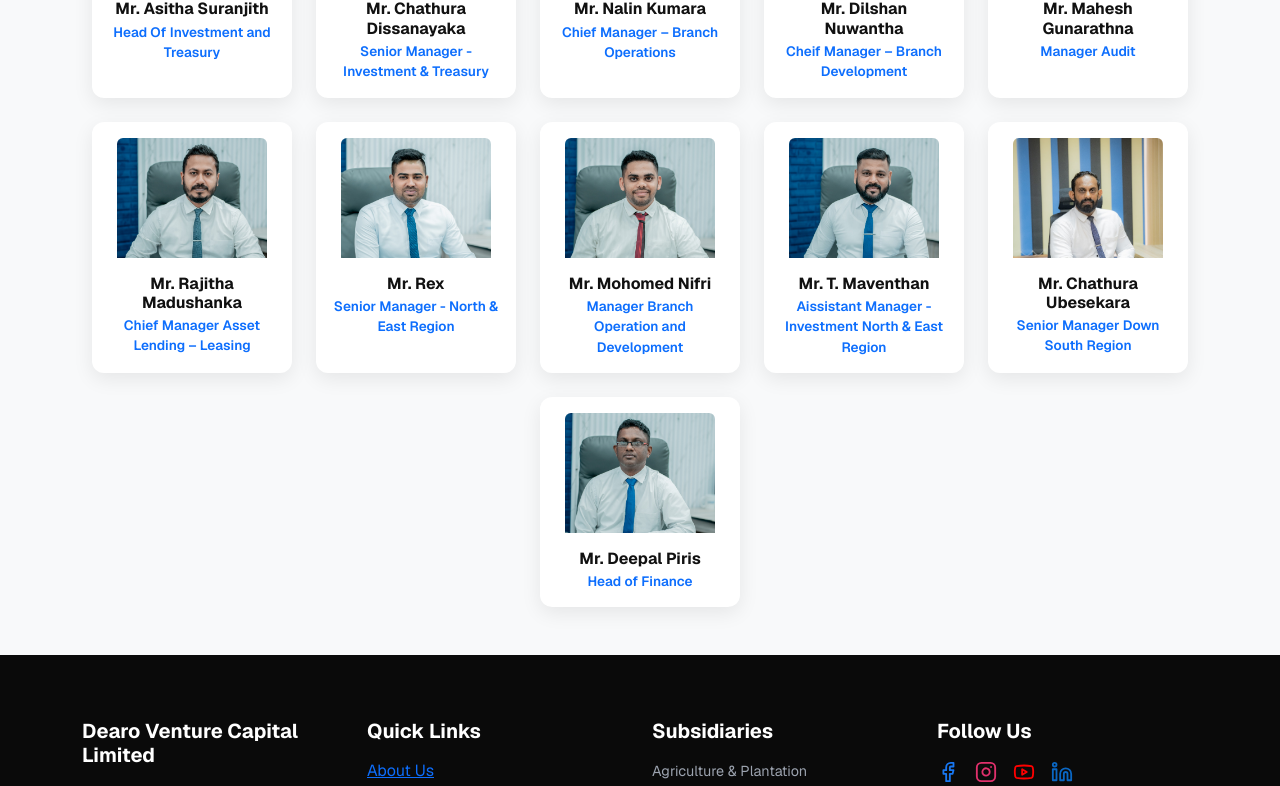
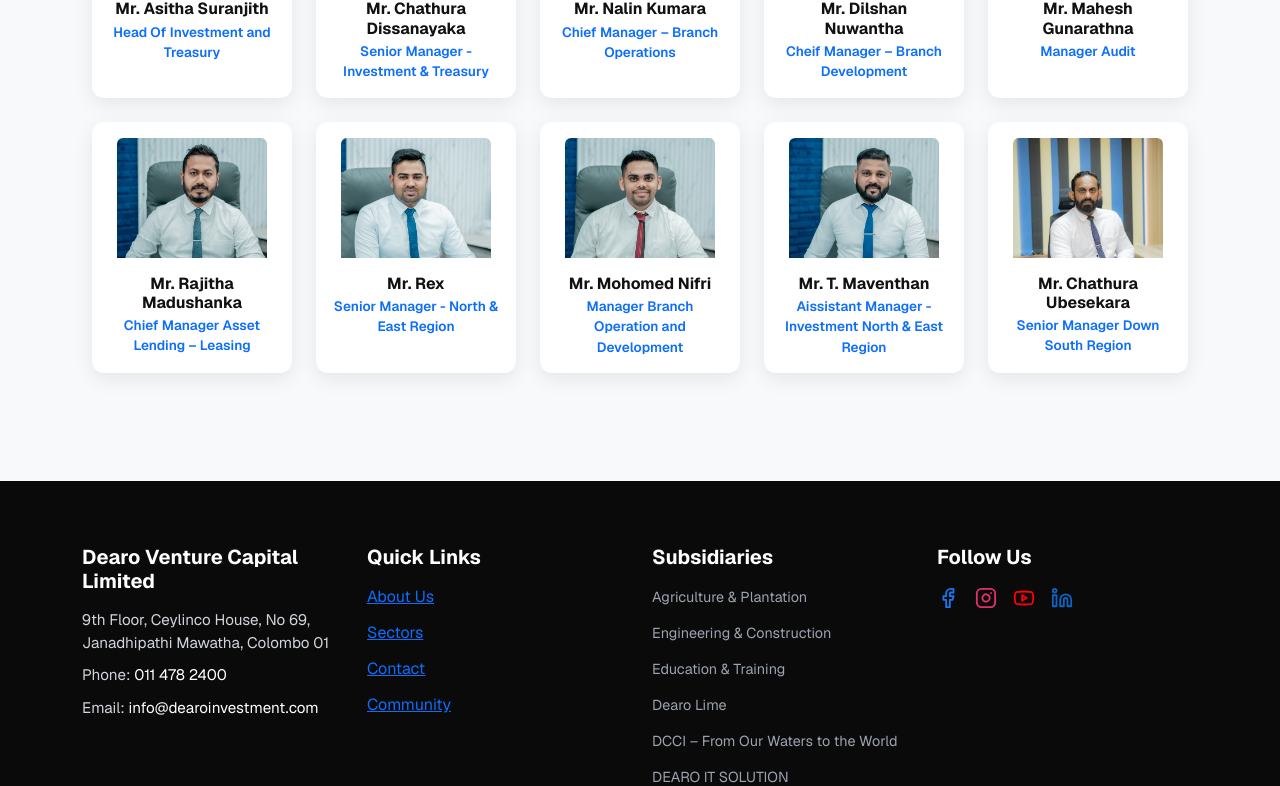
Before and after one commit to drtdsamarawickrama/dearoventurecapital_website, a Next.js app: page /management in a window 1280 px wide. Shown: the part 412-1198 px from the top of the page. Built offline with nearby package versions, Linux system fonts and the light colour scheme.

Commit message:
updates pages

```diff
--- a/app/management/page.tsx
+++ b/app/management/page.tsx
@@ -47,10 +47,6 @@ const directors = [
     name: "Mr. Chathura Ubesekara",
     role: "Senior Manager Down South Region",
     image: "/images/management/chathura.jpeg",
-  },  {
-    name: "Mr. Deepal Piris",
-    role: "Head of Finance",
-    image: "/images/management/deepal.jpg",
   },
 ];
 
```
